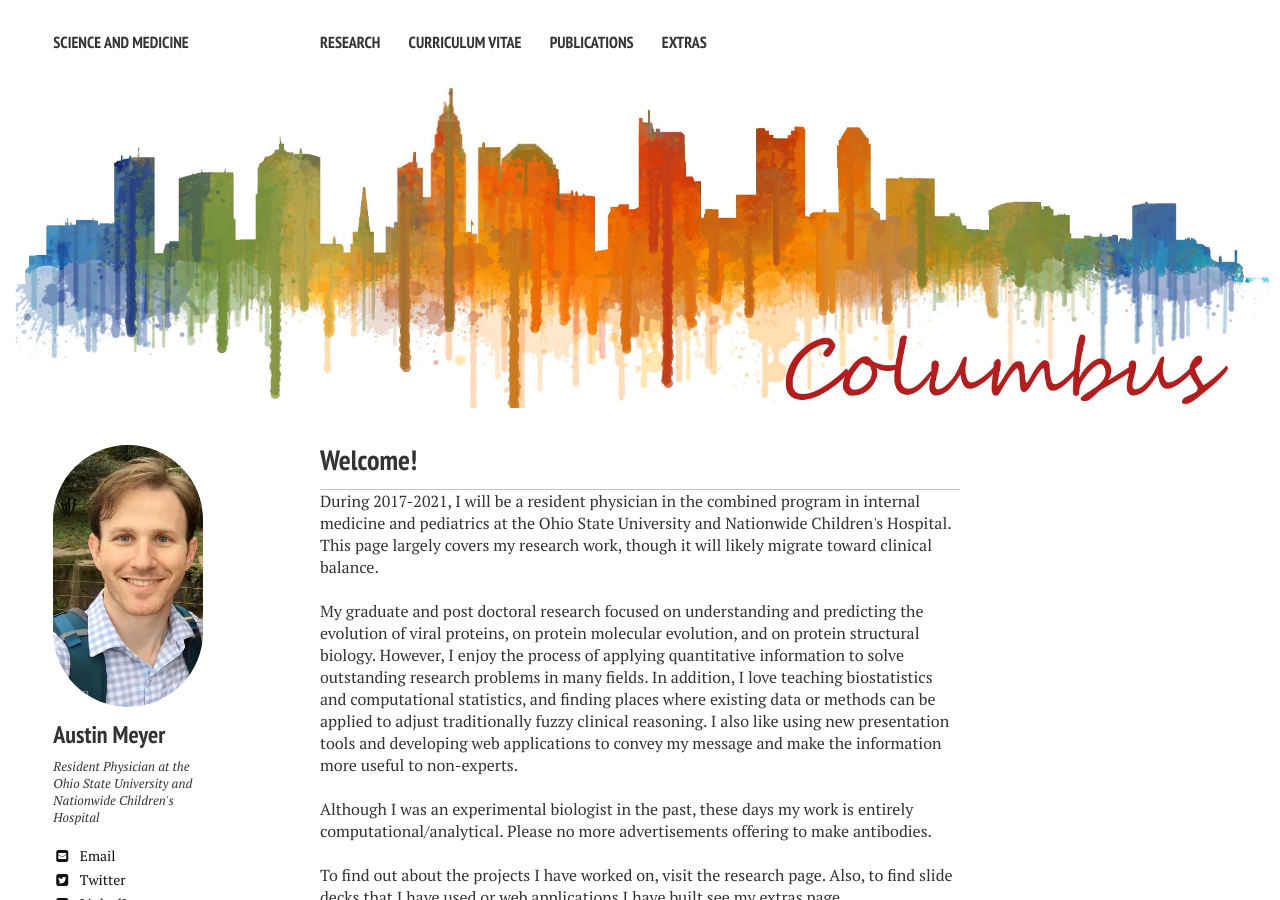
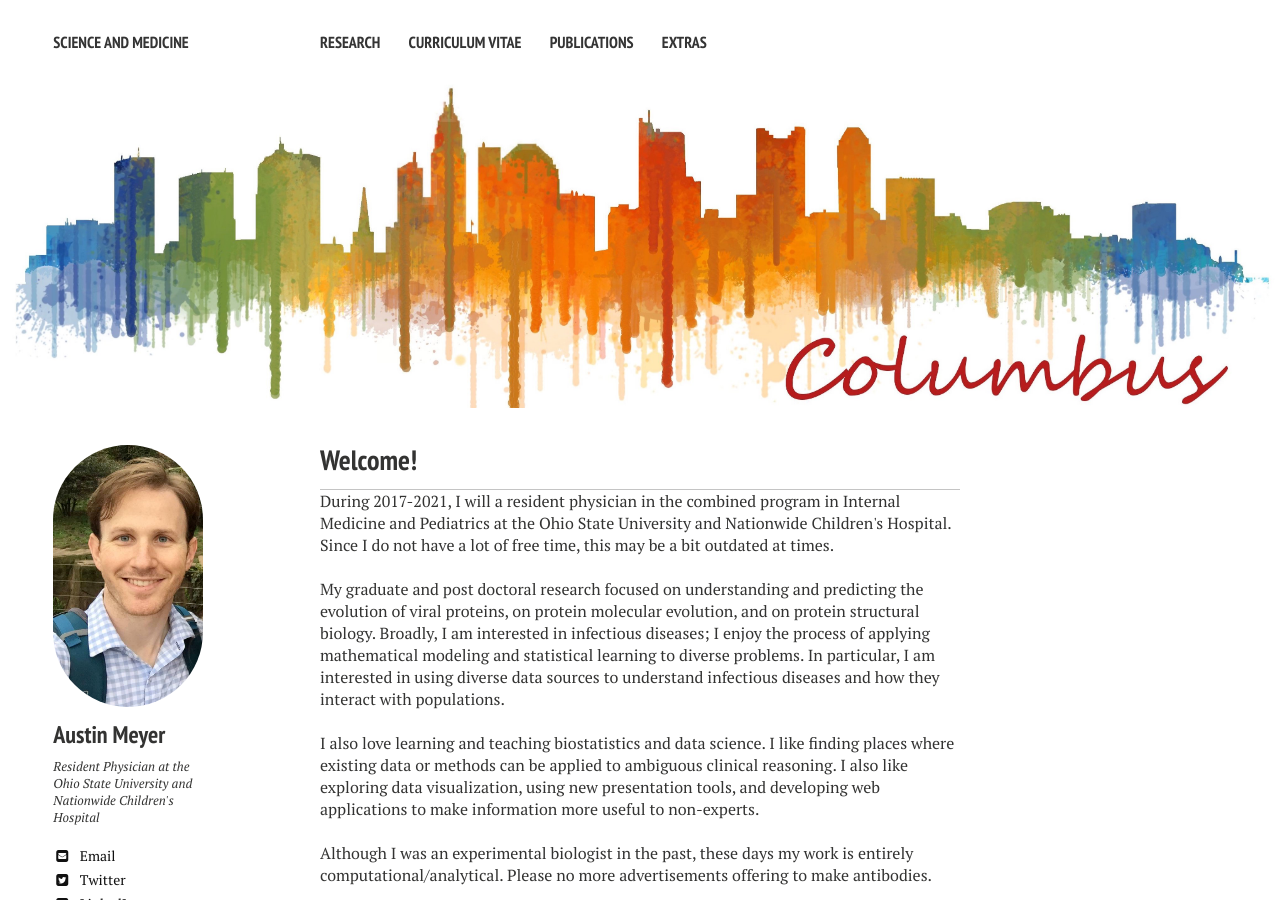
Before and after one commit to ausmeyer/ausmeyer.github.io, a Jekyll site: the page built from index.md, in a window 1280 px wide and 900 px high. Built offline with Jekyll 4.4.1, drawn with Linux system fonts in a browser that asks for light colours; nearby versions of some CDN libraries; comment, search, counter and statistics services are not loaded.

Commit message:
Update landing page.

```diff
--- a/_layouts/home.html
+++ b/_layouts/home.html
@@ -35,9 +35,11 @@
   </div>
   <div id="index">
     <h3>Welcome!</h3>
-      During 2017-2021, I will be a resident physician in the combined program in internal medicine and pediatrics at the Ohio State University and Nationwide Children's Hospital. This page largely covers my research work, though it will likely migrate toward clinical balance.
+      During 2017-2021, I will a resident physician in the combined program in Internal Medicine and Pediatrics at the Ohio State University and Nationwide Children's Hospital. Since I do not have a lot of free time, this may be a bit outdated at times.
       <br><br>
-      My graduate and post doctoral research focused on understanding and predicting the evolution of viral proteins, on protein molecular evolution, and on protein structural biology. However, I enjoy the process of applying quantitative information to solve outstanding research problems in many fields. In addition, I love teaching biostatistics and computational statistics, and finding places where existing data or methods can be applied to adjust traditionally fuzzy clinical reasoning. I also like using new presentation tools and developing web applications to convey my message and make the information more useful to non-experts.
+      My graduate and post doctoral research focused on understanding and predicting the evolution of viral proteins, on protein molecular evolution, and on protein structural biology. Broadly, I am interested in infectious diseases; I enjoy the process of applying mathematical modeling and statistical learning to diverse problems. In particular, I am interested in using diverse data sources to understand infectious diseases and how they interact with populations.
+      <br><br>
+      I also love learning and teaching biostatistics and data science. I like finding places where existing data or methods can be applied to ambiguous clinical reasoning. I also like exploring data visualization, using new presentation tools, and developing web applications to make information more useful to non-experts.
       <br><br>
       Although I was an experimental biologist in the past, these days my work is entirely computational/analytical. Please no more advertisements offering to make antibodies.
       <br><br>
--- a/index.md
+++ b/index.md
@@ -5,7 +5,7 @@ image:
   feature: columbus_banner.jpg
 ---
 
-During 2017-2021, I will a resident physician in the combined program in Internal Medicine and Pediatrics at the Ohio State University and Nationwide Children's Hospital.
+During 2017-2021, I will a resident physician in the combined program in Internal Medicine and Pediatrics at the Ohio State University and Nationwide Children's Hospital. Since I do not have a lot of free time, this may be a bit outdated at times.
 <br>
 My graduate and post doctoral research focused on understanding and predicting the evolution of viral proteins, on protein molecular evolution, and on protein structural biology. Broadly, I am interested in infectious diseases; I enjoy the process of applying mathematical modeling and statistical learning to diverse problems. In particular, I am interested in using diverse data sources to understand infectious diseases and how they interact with populations.
 <br>
```
